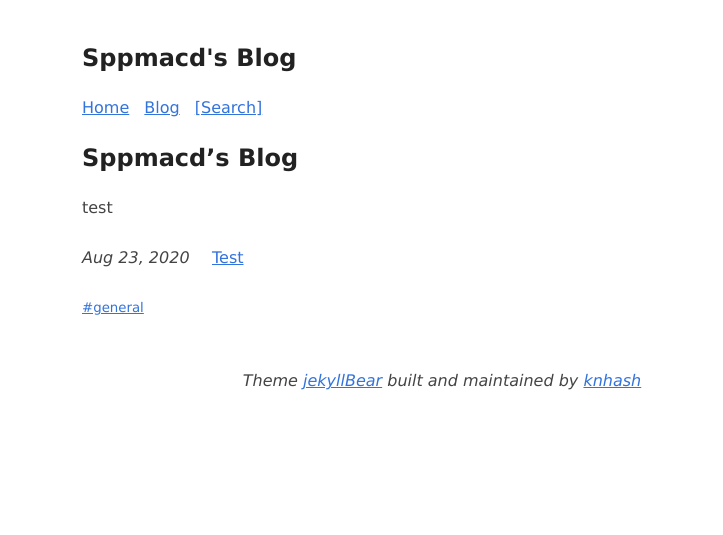
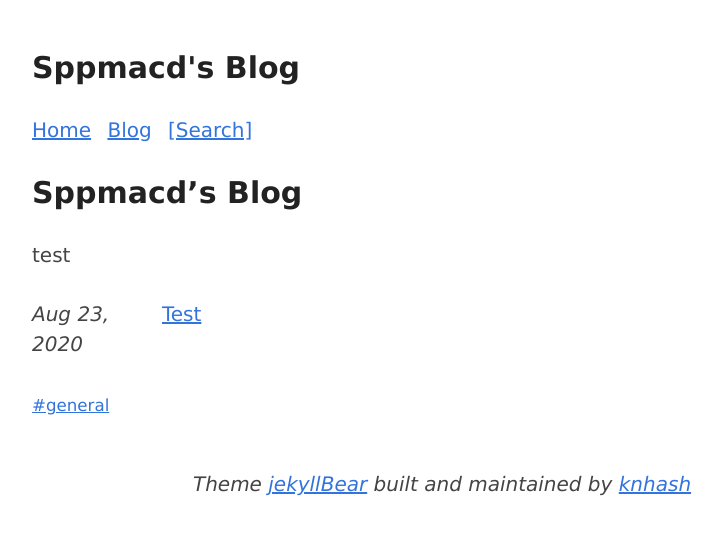
Before and after one commit to sppmacd/sppmacd.github.io, a Jekyll site: the page built from index.md, in a window 1280 px wide. Shown: the top 535 px of the page, without its empty margins (198-921 px from the left). Built offline with Jekyll 4.4.1, drawn with Linux system fonts in a browser that asks for light colours.

Commit message:
Style: Personalize a bit more

```diff
--- a/assets/style.css
+++ b/assets/style.css
@@ -2,26 +2,14 @@ body {
     font-family: Verdana, sans-serif;
     margin: auto;
     padding: 20px;
-    max-width: 720px;
+    max-width: 820px;
     text-align: left;
     background-color: #fff;
     word-wrap: break-word;
     overflow-wrap: break-word;
     line-height: 1.5;
     color: #444;
-}
-
-/* Hide scrollbar for Chrome, Safari and Opera */
-html::-webkit-scrollbar {
-    display: none;
-}
-
-/* Hide scrollbar for IE, Edge and Firefox */
-html {
-    -ms-overflow-style: none;
-    /* IE and Edge */
-    scrollbar-width: none;
-    /* Firefox */
+    font-size: 20px;
 }
 
 h1,
@@ -126,7 +114,13 @@ content {
 }
 
 table {
-    width: 100%;
+    max-width: 100%;
+    border-collapse: collapse;
+}
+
+td, th {
+    border: 1px solid black;
+    padding: 4px 8px;
 }
 
 hr {
@@ -295,12 +289,13 @@ ul.discover-posts li small a {
         color: #8cc2dd;
     }
 
-    code {
-        background-color: #777;
+    .highlight, .code, code {
+        background-color: #033e50;
     }
 
-    pre code {
+    code {
         color: #ddd;
+        padding: 0 3px;
     }
 
     blockquote {
```
